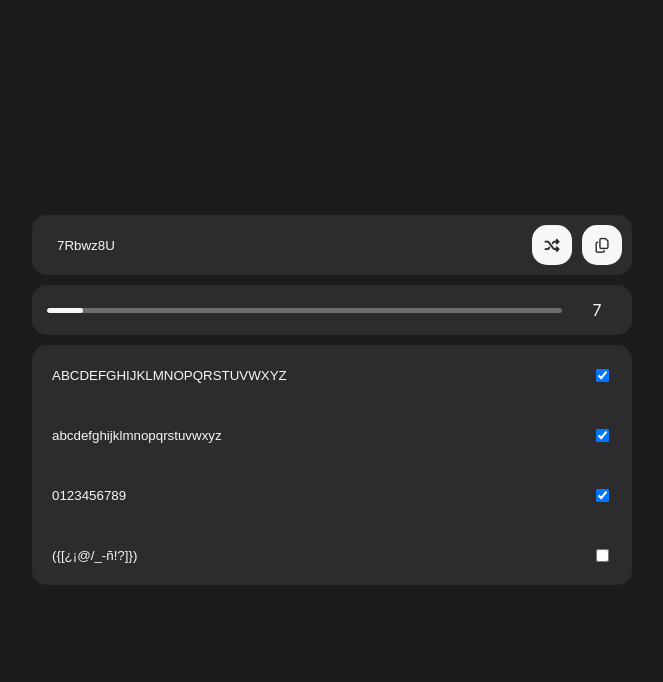
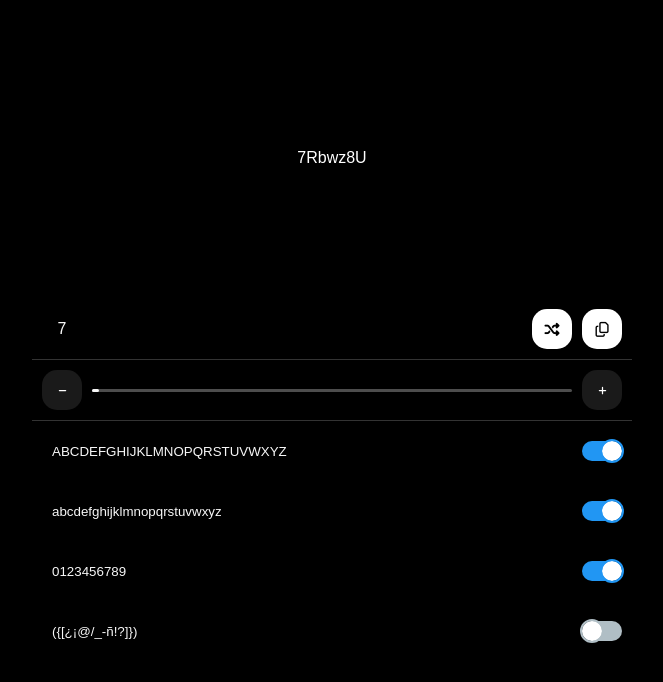
Before and after one commit to m-vnio/key, a plain HTML site: page index.html in a window 1280 px wide. Shown: the whole page, without its empty margins (308-971 px from the left). Drawn offline with Linux system fonts and the light colour scheme.

Commit message:
Add files via upload

```diff
--- a/css/index.css
+++ b/css/index.css
@@ -10,9 +10,51 @@
 }
 
 body {
-  font-family: -apple-system, BlinkMacSystemFont, "Segoe UI", "Roboto", "Oxygen",
-    "Ubuntu", "Cantarell", "Fira Sans", "Droid Sans", "Helvetica Neue",
-    sans-serif;
+  font-family: sans-serif;
   -webkit-font-smoothing: antialiased;
   -moz-osx-font-smoothing: grayscale;
 }
+
+.app-checkbox-toggle {
+  --background-color: #b0bec5;
+  margin: 0 2.5px;
+  position: relative;
+  background: var(--background-color);
+  width: 40px;
+  height: 20px;
+  display: flex;
+  align-items: center;
+  padding: 0;
+
+  border-radius: 40px;
+  cursor: pointer;
+
+  transition: none 0.3s ease;
+  transition-property: left, background, outline;
+
+  &:has(input:checked) {
+    --background-color: #2196f3;
+  }
+
+  & input {
+    display: none;
+
+    &:checked + span {
+      left: calc(100% - 20px);
+      background: #ffffff;
+    }
+  }
+
+  & span {
+    left: 0;
+    position: relative;
+    width: 20px;
+    height: 20px;
+
+    border-radius: 50%;
+    background: #ffffff;
+
+    transition: inherit;
+    outline: 2.5px var(--background-color) solid;
+  }
+}
--- a/css/style.css
+++ b/css/style.css
@@ -1,59 +1,52 @@
 #root {
   display: flex;
-  background: #1c1c1e;
-
+  background: #000;
   width: 100%;
   height: 100dvh;
-
   overflow-y: auto;
-
   scrollbar-width: none;
-
   padding: 10px;
 }
-
-/* nuevo */
-
 .div_T7Db7vB {
   width: min(100%, 600px);
+  margin: auto;
 
-  margin: auto;
   display: flex;
   flex-direction: column;
-  gap: 10px;
 }
-
 .div_ZUcrg6Z {
   display: grid;
-  grid-template-columns: 1fr 40px 40px;
   padding: 10px;
   gap: 10px;
-
-  height: 60px;
-  background: #2C2C2E;
   border-radius: 15px;
-
+  & textarea {
+    all: unset;
+    color: #fff;
+    word-break: break-word;
+    height: 150px;
+    scrollbar-width: none;
+    text-align: center;
+  }
   & input {
     background: none;
     outline: none;
     border: none;
-
-    color: #F7F7F7;
+    color: #f7f7f7;
     padding-left: 15px;
   }
-
   & button {
-    background: #F7F7F7;
-    color: #2C2C2E;
-
+    background: #fff;
+    color: #000;
     outline: none;
     border: none;
-
     border-radius: 15px;
-
     transition: 0.3s ease;
     font-size: 15px;
-
+    width: 40px;
+    height: 40px;
+    display: flex;
+    justify-content: center;
+    align-items: center;
     &.active {
       pointer-events: none;
       opacity: 0.7;
@@ -61,78 +54,95 @@
     }
   }
 }
-
 .div_krgt77R {
   display: grid;
-  background: #2C2C2E;
   border-radius: 15px;
 }
-
 .div_dyq85BA {
   display: grid;
-  grid-template-columns: 1fr auto;
-  padding: 15px;
-  gap: 15px;
+  padding: 10px;
+  gap: 10px;
 
-  align-items: center;
-  background: #2C2C2E;
-  border-radius: 15px;
+  border: 1px solid rgb(255 255 255 / 0.2);
+  border-left: initial;
+  border-right: initial;
 }
-
 .div_IfzkCJJ {
   position: relative;
-  display: grid;
-  height: 5px;
-
-  overflow: hidden;
-
+  display: flex;
+  align-items: center;
+  height: 3px;
   background: rgb(255 255 255 / 0.3);
-  border-radius: 5px;
-
+  border-radius: 3px;
   & input {
     position: absolute;
     opacity: 0;
-    inset: 0;
+    left: 0;
+    height: 40px;
+    width: 100%;
   }
-
   & hr {
     width: 0%;
     height: 100%;
-
     border: none;
-    background: #F7F7F7;
+    background: #f7f7f7;
     border-radius: inherit;
   }
 }
-
 .div_IRP2OXd {
   display: flex;
   justify-content: center;
   align-items: center;
-
   width: 40px;
-  color: #F7F7F7;
+  color: #f7f7f7;
 }
-
 .div_7AfOlDS {
   display: grid;
   grid-template-columns: 1fr 60px;
   height: 60px;
-
   input[type="text"] {
     background: none;
     outline: none;
     border: none;
-
     padding-left: 20px;
-    color: #F7F7F7;
+    color: #f7f7f7;
   }
-
-  & label {
+  /* & label {
     display: flex;
     justify-content: center;
     align-items: center;
+  } */
+}
+.div_021yvlf {
+  display: flex;
+  gap: 10px;
+}
+.div_4plq93h {
+  display: grid;
+  grid-template-columns: auto 1fr auto;
+  height: 40px;
+  gap: 10px;
+
+  align-items: center;
+
+  & button {
+    all: unset;
+    width: 40px;
+    height: 40px;
+
+    background: rgb(255 255 255 / 0.1);
+    color: #fff;
+
+    display: flex;
+    justify-content: center;
+    align-items: center;
+
+    border-radius: 15px;
+  }
+
+  & svg {
+    fill: #fff;
+    width: 15px;
+    height: 15px;
   }
 }
-
-/* div_ChjEG */
--- a/index.html
+++ b/index.html
@@ -4,13 +4,13 @@
 <head>
     <meta charset="UTF-8">
     <meta name="viewport" content="width=device-width, initial-scale=1, user-scalable=no">
-    <meta id="meta-theme-color" name="theme-color" content="#FFFFFF">
+    <meta id="meta-theme-color" name="theme-color" content="#000000">
     <title>password</title>
     <link rel="manifest" href="./manifest.json">
     <link rel="icon" href="./img/favicon.ico" type="image/x-icon">
-    <link rel="stylesheet" href="./css/index.css">
-    <link rel="stylesheet" href="./css/style.css">
-    <script defer type="module" src="./js/index.js?nv=1"></script>
+    <link rel="stylesheet" href="./css/index.css?nv=1738604086554">
+    <link rel="stylesheet" href="./css/style.css?nv=1738604086554">
+    <script defer type="module" src="./js/index.js?nv=1738604086554"></script>
     <script src="https://kit.fontawesome.com/aaa143d91d.js" crossorigin="anonymous"></script>
 </head>
 
@@ -19,35 +19,75 @@
 
         <div class="div_T7Db7vB">
             <div class="div_ZUcrg6Z">
-                <input type="text" value="" id="textPassword" readonly>
-                <button type="button" id="renderPassword"><i class="fa-solid fa-shuffle"></i></button>
-                <button type="button" id="copyCode"><i class="fa-regular fa-copy"></i></button>
+                <textarea id="textPassword" readonly></textarea>
+                <div style="display: flex; justify-content: space-between;">
+                    <div class="div_IRP2OXd">
+                        <span id="rangeText">7</span>
+                    </div>
+                    <div class="div_021yvlf">
+                        <button type="button" id="renderPassword"><i class="fa-solid fa-shuffle"></i></button>
+                        <button type="button" id="copyCode"><i class="fa-regular fa-copy"></i></button>
+                    </div>
+                </div>
             </div>
             <div class="div_dyq85BA">
-                <div class="div_IfzkCJJ">
-                    <input id="range" type="range" min="0" value="7" max="99" name="limite">
-                    <hr id="rangeProgress">
+
+                <div class="div_4plq93h">
+                    <button id="rangeLeft">
+                        <svg xmlns="http://www.w3.org/2000/svg" viewBox="0 0 24 24">
+                            <rect x="6" y="11" width="12" height="2" rx="1"></rect>
+                        </svg>
+                    </button>
+                    <div class="div_IfzkCJJ">
+                        <input id="range" type="range" min="0" value="7" max="500" name="limite">
+                        <hr id="rangeProgress">
+                    </div>
+                    <button id="rangeRight">
+                        <svg xmlns="http://www.w3.org/2000/svg" viewBox="0 0 24 24">
+                            <path
+                                d="M17,11H13V7a1,1,0,0,0-1-1h0a1,1,0,0,0-1,1v4H7a1,1,0,0,0-1,1H6a1,1,0,0,0,1,1h4v4a1,1,0,0,0,1,1h0a1,1,0,0,0,1-1V13h4a1,1,0,0,0,1-1h0A1,1,0,0,0,17,11Z">
+                            </path>
+                        </svg>
+                    </button>
                 </div>
-                <div class="div_IRP2OXd">
-                    <span id="rangeText">7</span>
-                </div>
+
             </div>
             <div class="div_krgt77R">
                 <div class="div_7AfOlDS">
                     <input data-name="mayuscula" type="text" value="ABCDEFGHIJKLMNOPQRSTUVWXYZ">
-                    <label><input data-name-active="mayuscula" type="checkbox" checked></label>
+                    <div style="margin: auto;">
+                        <label class="app-checkbox-toggle">
+                            <input data-name-active="mayuscula" type="checkbox" checked>
+                            <span></span>
+                        </label>
+                    </div>
                 </div>
                 <div class="div_7AfOlDS">
                     <input data-name="minuscula" type="text" value="abcdefghijklmnopqrstuvwxyz">
-                    <label><input data-name-active="minuscula" type="checkbox" checked></label>
+                    <div style="margin: auto;">
+                        <label class="app-checkbox-toggle">
+                            <input data-name-active="minuscula" type="checkbox" checked>
+                            <span></span>
+                        </label>
+                    </div>
                 </div>
                 <div class="div_7AfOlDS">
                     <input data-name="numero" type="text" value="0123456789">
-                    <label><input data-name-active="numero" type="checkbox" checked></label>
+                    <div style="margin: auto;">
+                        <label class="app-checkbox-toggle">
+                            <input data-name-active="numero" type="checkbox" checked>
+                            <span></span>
+                        </label>
+                    </div>
                 </div>
                 <div class="div_7AfOlDS">
                     <input data-name="simbolo" type="text" value="({[¿¡@/_-ñ!?]})">
-                    <label><input data-name-active="simbolo" type="checkbox"></label>
+                    <div style="margin: auto;">
+                        <label class="app-checkbox-toggle">
+                            <input data-name-active="simbolo" type="checkbox">
+                            <span></span>
+                        </label>
+                    </div>
                 </div>
             </div>
         </div>
--- a/js/app.js
+++ b/js/app.js
@@ -1,86 +1,91 @@
-export default ()=>{
+export default () => {
+  document
+    .getElementById("meta-theme-color")
+    .setAttribute("content", "#000000");
+  const root = document.getElementById("root");
 
-    document.getElementById('meta-theme-color').setAttribute('content', '#1c1c1e')
-    const root = document.getElementById('root')
+  const $elements = (() => {
+    return Array.from(root.querySelectorAll("[id]")).reduce((prev, curr) => {
+      prev[curr.getAttribute("id")] = curr;
+      return prev;
+    }, {});
+  })();
 
-    const $elements = (()=> {
+  const $elementsInputText = (() => {
+    return Array.from(root.querySelectorAll("[data-name]")).reduce(
+      (prev, curr) => {
+        prev[curr.getAttribute("data-name")] = curr;
+        return prev;
+      },
+      {}
+    );
+  })();
 
-        return Array.from( root.querySelectorAll('[id]') ).reduce( (prev, curr )=> {
+  const $elementsInputCheckbox = (() => {
+    return Array.from(root.querySelectorAll("[data-name-active]")).reduce(
+      (prev, curr) => {
+        prev[curr.getAttribute("data-name-active")] = curr;
+        return prev;
+      },
+      {}
+    );
+  })();
 
-            prev[ curr.getAttribute('id') ] = curr
-            return prev
-
-        }, {})
-
-    })()
-
-    const $elementsInputText = (()=> {
-
-        return Array.from( root.querySelectorAll('[data-name]') ).reduce( (prev, curr )=> {
-
-            prev[ curr.getAttribute('data-name') ] = curr
-            return prev
-
-        }, {})
-
-    })()
-
-    const $elementsInputCheckbox = (()=> {
-
-        return Array.from( root.querySelectorAll('[data-name-active]') ).reduce( (prev, curr )=> {
-
-            prev[ curr.getAttribute('data-name-active') ] = curr
-            return prev
-
-        }, {})
-
-    })()
-
-    $elements.renderPassword.addEventListener('click', ()=> {
-        $elements.renderPassword.classList.add('active')
-        renderPassword()
-    })
-
-    $elements.renderPassword.addEventListener('transitionend', (e) => {
-        if( $elements.renderPassword.classList.contains('active') ) {
-            $elements.renderPassword.classList.remove('active')
-        }
+  $elements.renderPassword.addEventListener("click", () => {
+    // $elements.renderPassword.classList.add('active')
+    renderPassword();
   });
 
-    $elements.copyCode.addEventListener('click', ()=> {
-        $elements.copyCode.classList.add('active')
-        copyToClipboard( $elements.textPassword.value )
-    })
+  // $elements.renderPassword.addEventListener('transitionend', (e) => {
+  //     if( $elements.renderPassword.classList.contains('active') ) {
+  //         $elements.renderPassword.classList.remove('active')
+  //     }
+  // });
 
-    $elements.copyCode.addEventListener('transitionend', (e) => {
-        if( $elements.copyCode.classList.contains('active') ) {
-            $elements.copyCode.classList.remove('active')
-        }
+  $elements.copyCode.addEventListener("click", () => {
+    // $elements.copyCode.classList.add('active')
+    copyToClipboard($elements.textPassword.value);
   });
 
-    $elements.range.addEventListener('input', ()=> {
-        renderPassword()
-    })
+  // $elements.copyCode.addEventListener('transitionend', (e) => {
+  //     if( $elements.copyCode.classList.contains('active') ) {
+  //         $elements.copyCode.classList.remove('active')
+  //     }
+  // });
 
-    Object.values( $elementsInputCheckbox ).forEach(element => {
-        element.addEventListener('change', ()=> {
-            renderPassword()
-        })
+  $elements.range.addEventListener("input", () => {
+    renderPassword();
   });
 
-    function rand( ...params ){
-        const [ max, min = 0] = params.reverse()
-        return Math.floor(Math.random() * ((max + 1) - min) + min)
+  $elements.rangeLeft.addEventListener("click", () => {
+    const num = Math.max(0, parseInt($elements.range.value) - 1);
+    $elements.range.value = num;
+    renderPassword();
+  });
+
+  $elements.rangeRight.addEventListener("click", () => {
+    const num = Math.max(0, parseInt($elements.range.value) + 1);
+    $elements.range.value = num;
+    renderPassword();
+  });
+
+  Object.values($elementsInputCheckbox).forEach((element) => {
+    element.addEventListener("change", () => {
+      renderPassword();
+    });
+  });
+
+  function rand(...params) {
+    const [max, min = 0] = params.reverse();
+    return Math.floor(Math.random() * (max + 1 - min) + min);
   }
 
-    function copyToClipboard(text = '') {
-
-        if( navigator.clipboard ) {
-            navigator.clipboard.writeText(text)
+  function copyToClipboard(text = "") {
+    if (navigator.clipboard) {
+      navigator.clipboard.writeText(text);
     } else {
-
-            const textarea = document.createElement('textarea')
-            textarea.setAttribute('style', 'position: fixed; top: 0; transform: translateY(-100%);')
+      const textarea = document.createElement("textarea");
+      textarea.setAttribute("style", "position: fixed; top: 100%; left: 100%;");
 
       textarea.value = text;
 
@@ -89,33 +94,37 @@ export default ()=>{
       textarea.select();
       textarea.setSelectionRange(0, text.length);
 
-            document.execCommand('copy');
+      document.execCommand("copy");
 
-            textarea.remove()
+      textarea.remove();
+    }
   }
 
-    }
+  const renderPassword = () => {
+    const suffle = Object.values($elementsInputCheckbox)
+      .map((element) => {
+        if (!element.checked) return "";
+        return $elementsInputText[element.dataset.nameActive].value;
+      })
+      .join("");
 
-    const renderPassword =()=>{
+    const output = Array(parseInt($elements.range.value))
+      .fill("")
+      .map(() => {
+        return suffle[rand(suffle.length - 1)];
+      })
+      .join("");
 
-        const suffle = Object.values( $elementsInputCheckbox ).map(element => {
+    $elements.textPassword.value = output || Date.now();
+    $elements.rangeProgress.setAttribute(
+      "style",
+      `width:${(
+        (parseInt($elements.range.value) / parseInt($elements.range.max)) *
+        100
+      ).toFixed(2)}%`
+    );
+    rangeText.textContent = $elements.range.value;
+  };
 
-            if( !element.checked ) return ''
-            return $elementsInputText[ element.dataset.nameActive ].value
-
-        }).join('');
-
-        const output = Array( parseInt( $elements.range.value ) ).fill('').map(()=> {
-
-            return suffle[ rand( suffle.length - 1 ) ]
-
-        }).join('')
-
-        $elements.textPassword.value = output || Date.now()
-        $elements.rangeProgress.setAttribute('style', `width:${ ((parseInt($elements.range.value) / parseInt($elements.range.max)) * 100).toFixed(2) }%`)
-        rangeText.textContent = $elements.range.value
-    }
-
-    renderPassword()
-
-}
+  renderPassword();
+};
```
Also changed, not shown: img/favicon.ico, img/icon/icon-192x192.png, img/icon/icon-256x256.png, img/icon/icon-384x384.png, img/icon/icon-512x512.png, manifest.json. Lines whose indentation alone changed are shown as unchanged.
